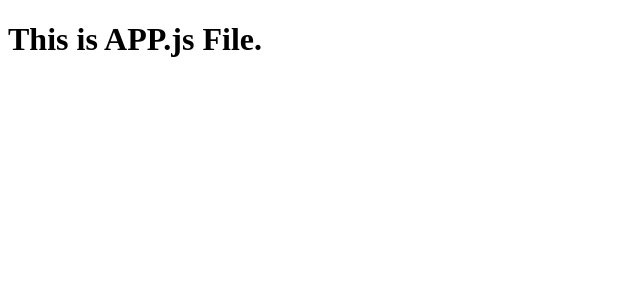
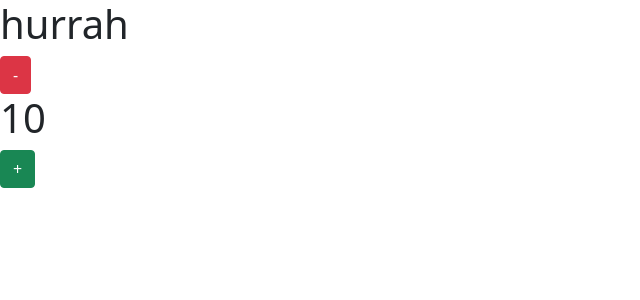
Before and after one commit to KMMohiuddin/first_React_App-instructedByHabibVai, a React (Create React App) app in the folder my_app/: page / in a window 1280 px wide. Shown: the top 300 px of the page, without its empty margins (0-640 px from the left). Built offline with nearby package versions, Linux system fonts and the light colour scheme.

Commit message:
class 15

```diff
--- a/my_app/src/App.js
+++ b/my_app/src/App.js
@@ -1,13 +1,60 @@
 
 import React,{ Component } from 'react';
+import 'bootstrap/dist/css/bootstrap.min.css';
+                                                            /*setState(a){
+                                                              this.state = a;
+                                                              this.render();
+                                                            }*/
 
 class App extends Component {
-  constructor() {
-    super();
+
+                                                            /*
+                                                            constructor() {
+                                                              super();
+                                                            }
+                                                            */
+
+  state = {
+    number: 10
+  };
+
+  increment = () => {
+    const newNumber = this.state.number + 1;
+    const newState = {number: newNumber};
+    this.setState(newState);
+                                                            // this.state.number = this.state.number + 1 ;
+                                                            // console.log(this.state.number);
+                                                            // const x = { number: this.state.number };
+                                                            //this.setState(x);
+  }
+  decrement = () => {
+                                                            // dynamically update the button if number is less than 0;
+    if (number === 0) {
+          alert('you are at 0');
+    } else {
+          const newNumber = this.state.number - 1;
+          const newState = {number: newNumber};
+          this.setState(newState);
+          const number = this.state.number;
+    }
   }
   render() {
     return (
-      <h1>This is APP.js File.</h1>
+                                                            //<h1>This is from APP.js File.</h1>
+                                                              /*
+                                                                  <React.Fragment>
+                                                                  <h1>This is from APP.js File.</h1>
+                                                                  <button> click 1</button>
+                                                                  </React.Fragment>
+                                                              */
+          <div>
+            <h1> hurrah </h1>
+            <button onClick={this.decrement} type="button" class="btn btn-danger"> -</button>
+            <h1>{this.state.number}</h1>
+            <button onClick={this.increment} type="button" class="btn btn-success"> +</button>
+            <br></br>
+          </div>
+
     );
   }
 }
```
Also changed, not shown: 1 other file (tests, documents, lock files or other folders).
